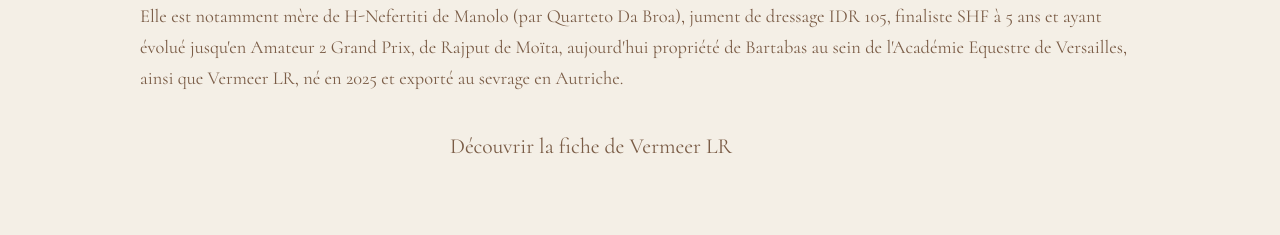
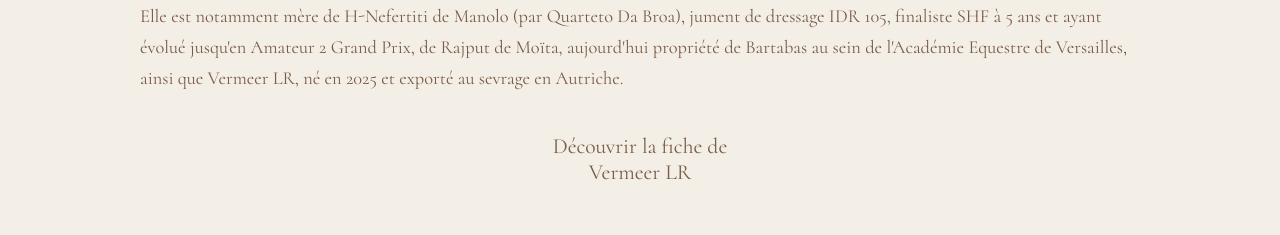
Before and after one commit to Das-F/linlouet, a Next.js app: page /nos-chevaux/bela-gloria in a window 1280 px wide. Shown: the part 900-1135 px from the top of the page. Built offline with nearby package versions, Linux system fonts and the light colour scheme.

Commit message:
link back to horses pages corrected in center of page

```diff
--- a/app/nos-chevaux/page.module.css
+++ b/app/nos-chevaux/page.module.css
@@ -147,7 +147,7 @@
 .horse-back-link {
   display: flex;
   text-align: center;
-  max-width: 380px;
+  max-width: 220px;
   margin: 38px auto;
   color: var(--accent-text);
   font-family: var(--font-primary);
```
